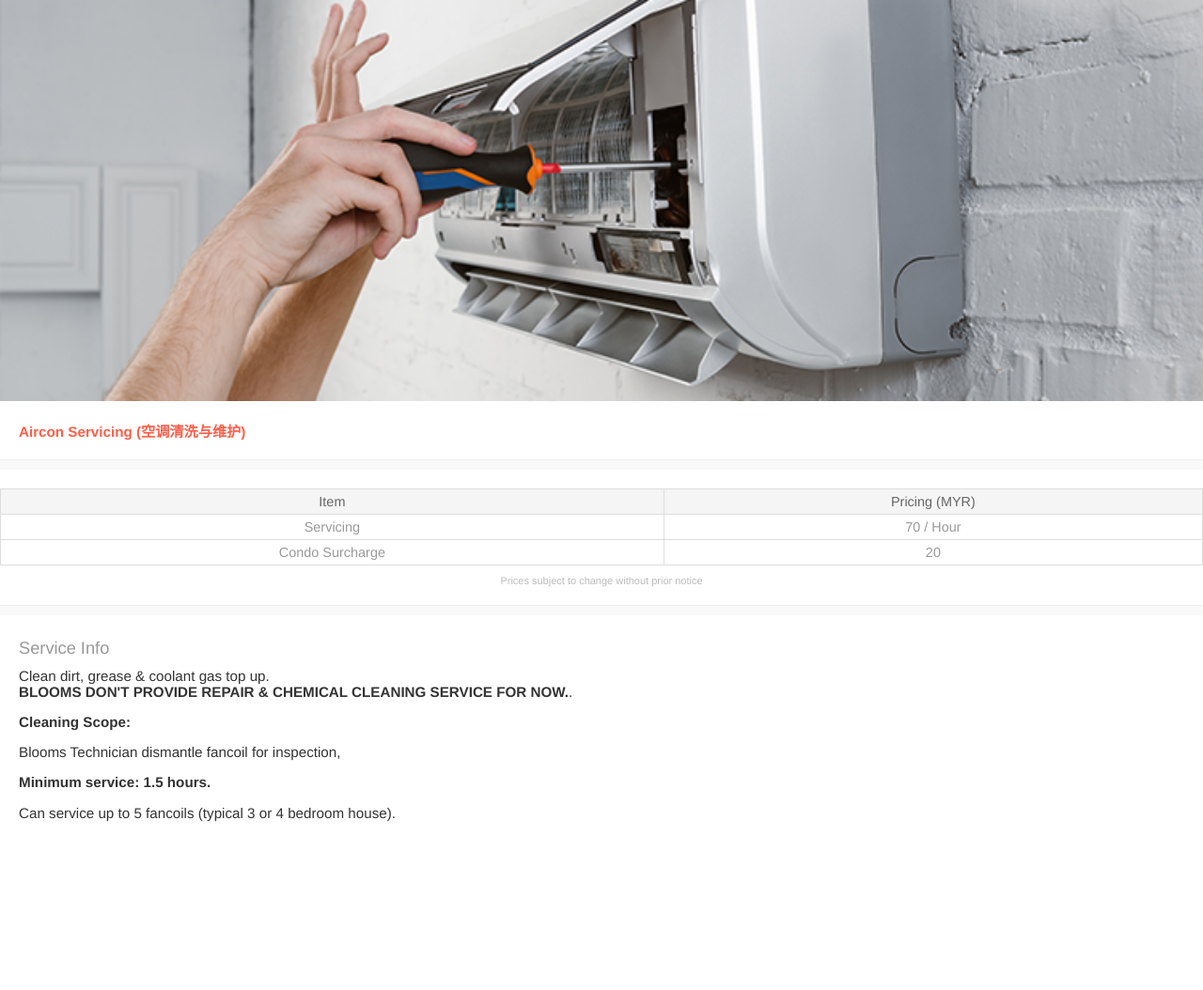
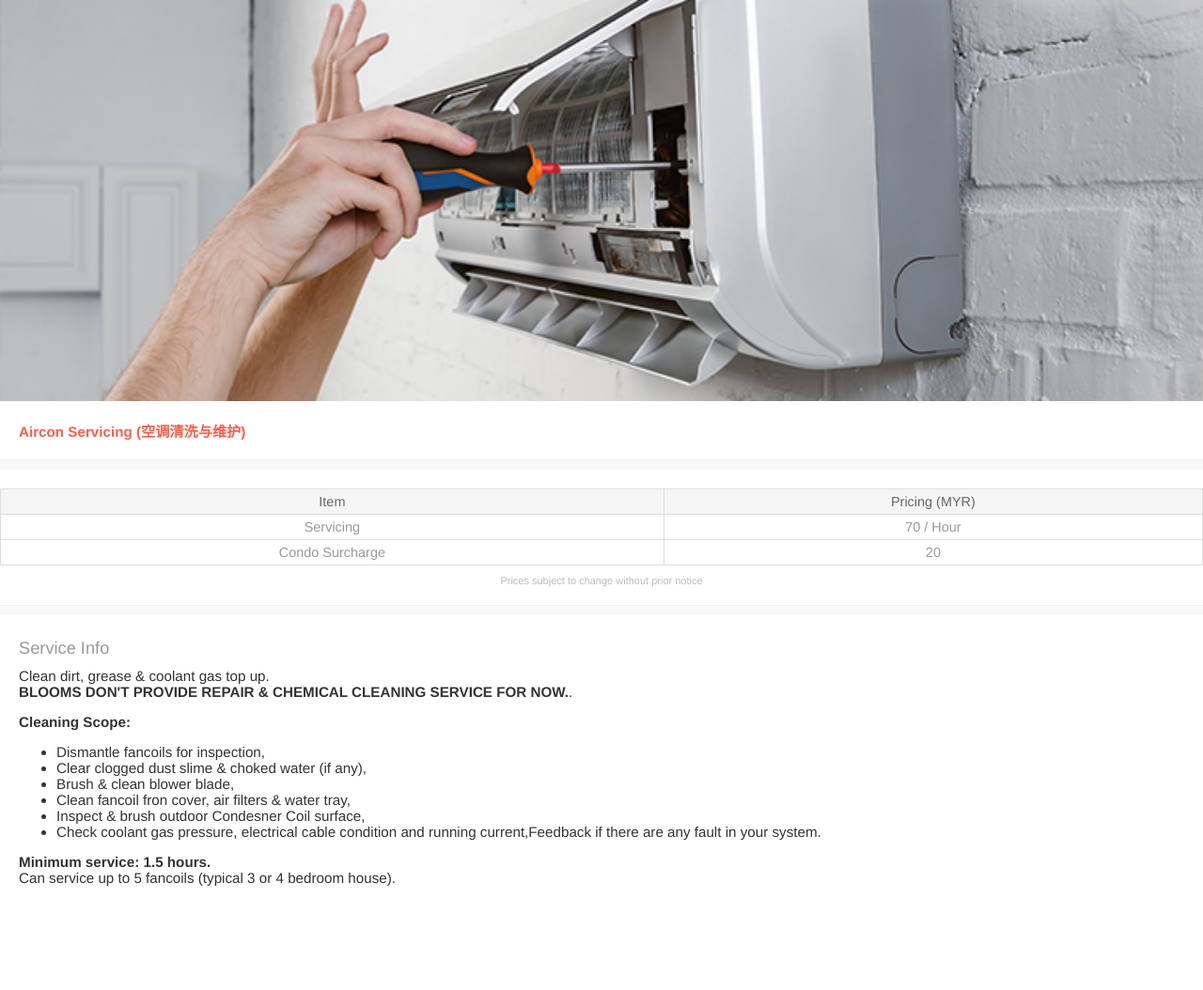
Before and after one commit to blooms-singapore/pages, a Jekyll site: the page built from en/services/aircon.html, in a window 1280 px wide. Shown: the whole page at 94% size. Built offline with Jekyll 4.4.1, drawn with Linux system fonts in a browser that asks for light colours; before the commit the page ends 984 px from its top, so only the background shows below that.

Commit message:
Update aircon.html

```diff
--- a/en/services/aircon.html
+++ b/en/services/aircon.html
@@ -12,10 +12,16 @@ layout: service
     </p>
     <p>
       <strong>Cleaning Scope:</strong>
-      <p>
-      <p>
-        Blooms Technician dismantle fancoil for inspection,
-    <p>
+      <ul>
+        <li>Dismantle fancoils for inspection,</li>
+        <li>Clear clogged dust slime & choked water (if any),</li>
+        <li>Brush & clean blower blade,</li>
+        <li>Clean fancoil fron cover, air filters & water tray,</li>
+        <li>Inspect & brush outdoor Condesner Coil surface,</li>
+        <li>Check coolant gas pressure, electrical cable condition and running current,</li?
+        <li>Feedback if there are any fault in your system.</li>
+    </ul>
+    </p>
       <strong>Minimum service: 1.5 hours.</strong>
       <p>
         Can service up to 5 fancoils (typical 3 or 4 bedroom house).
```
